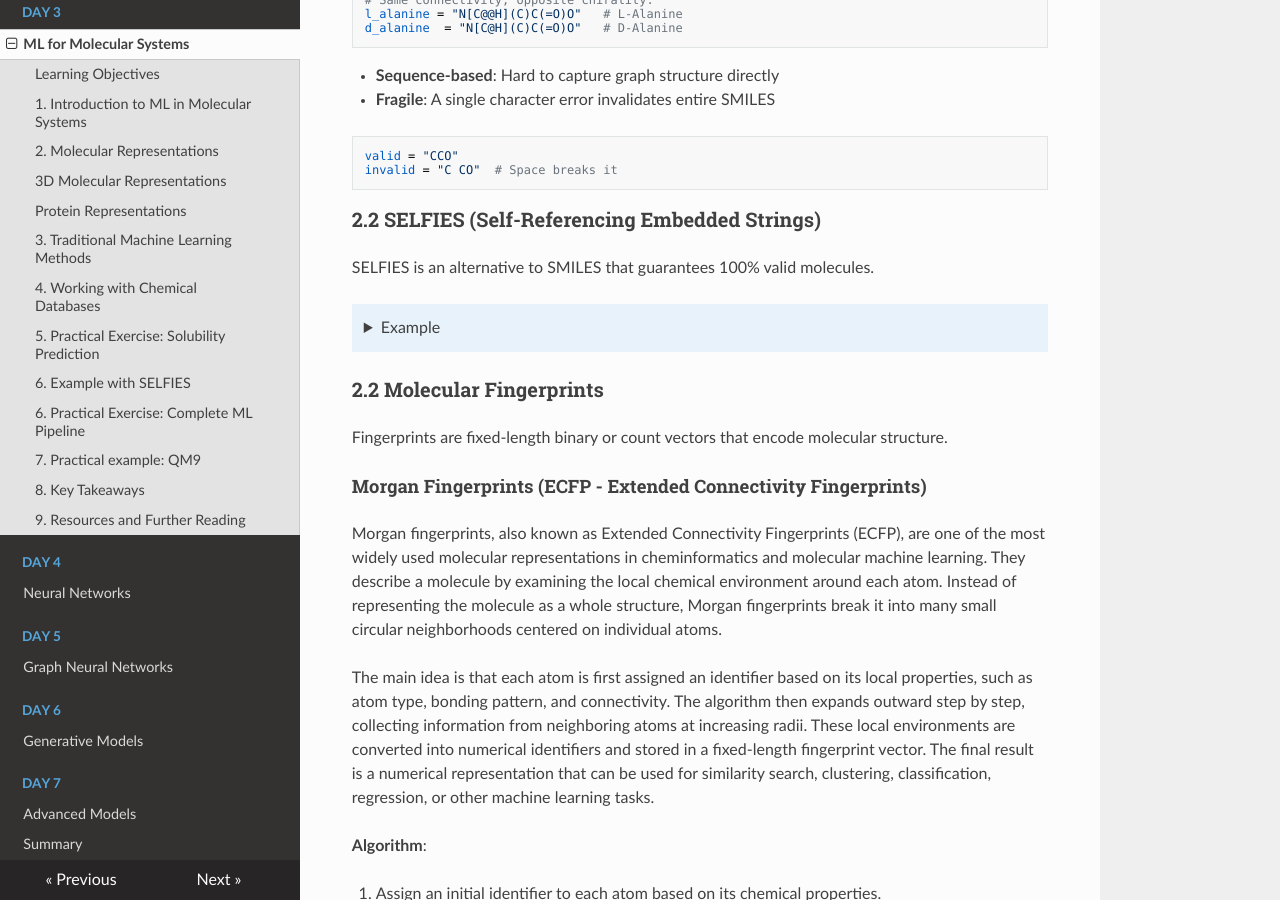
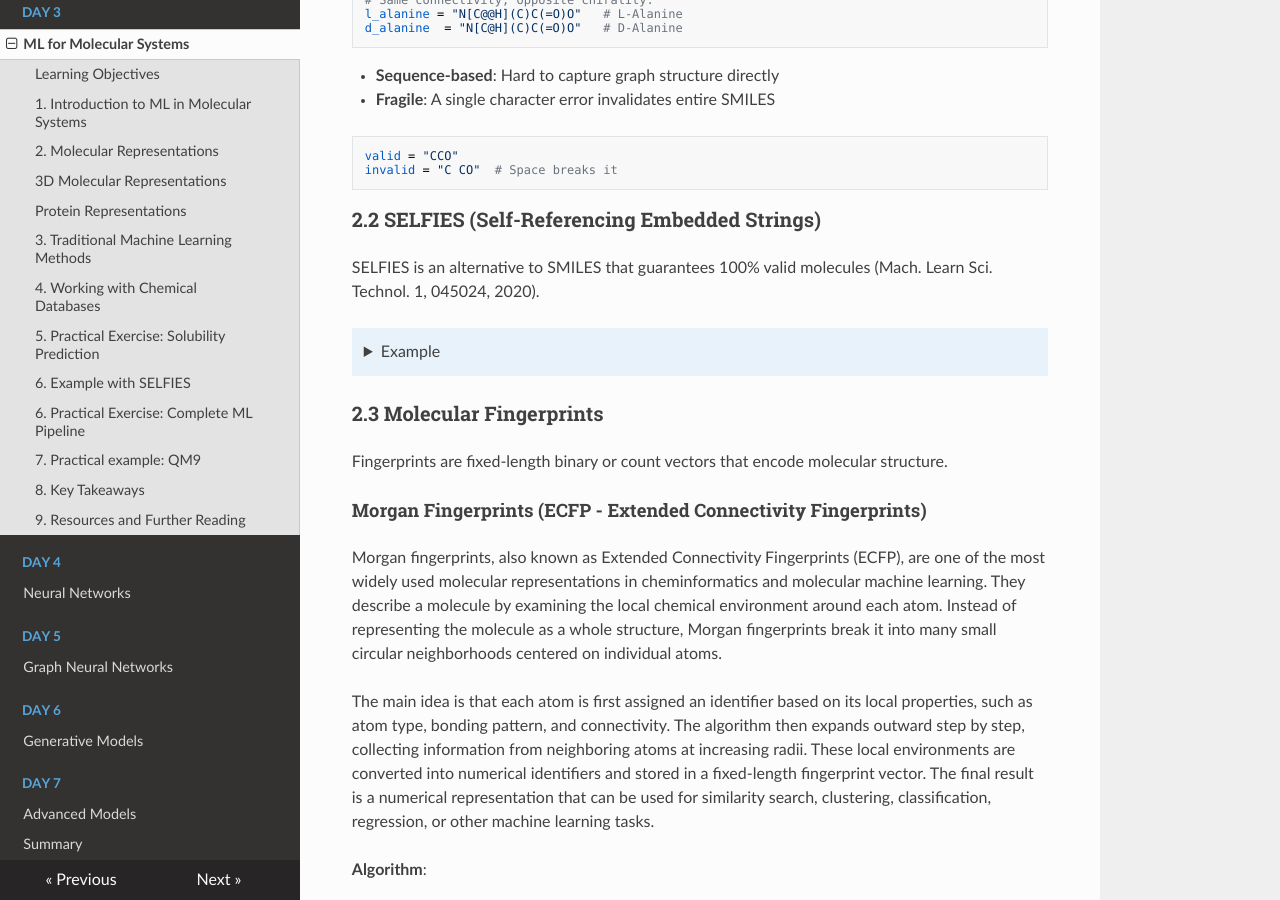
Before and after one commit to pojeda/course-mlmd, an MkDocs documentation site: the page built from docs/day3.md, in a window 1280 px wide and 900 px high, scrolled down 4617 px. Built offline with MkDocs 1.6.1, drawn with Linux system fonts in a browser that asks for light colours; nearby versions of some CDN libraries.

Commit message:
Day3 examples

````diff
--- a/docs/day3.md
+++ b/docs/day3.md
@@ -252,7 +252,7 @@ invalid = "C CO"  # Space breaks it
 
 ### 2.2 SELFIES (Self-Referencing Embedded Strings)
 
-SELFIES is an alternative to SMILES that guarantees 100% valid molecules.
+SELFIES is an alternative to SMILES that guarantees 100% valid molecules (Mach. Learn Sci. Technol. 1, 045024, 2020).
 
 ??? note "Example"
 
@@ -275,7 +275,7 @@ SELFIES is an alternative to SMILES that guarantees 100% valid molecules.
     print(f"Valid molecule: {mol is not None}")
     ```
 
-### 2.2 Molecular Fingerprints
+### 2.3 Molecular Fingerprints
 
 Fingerprints are fixed-length binary or count vectors that encode molecular structure.
 
````
